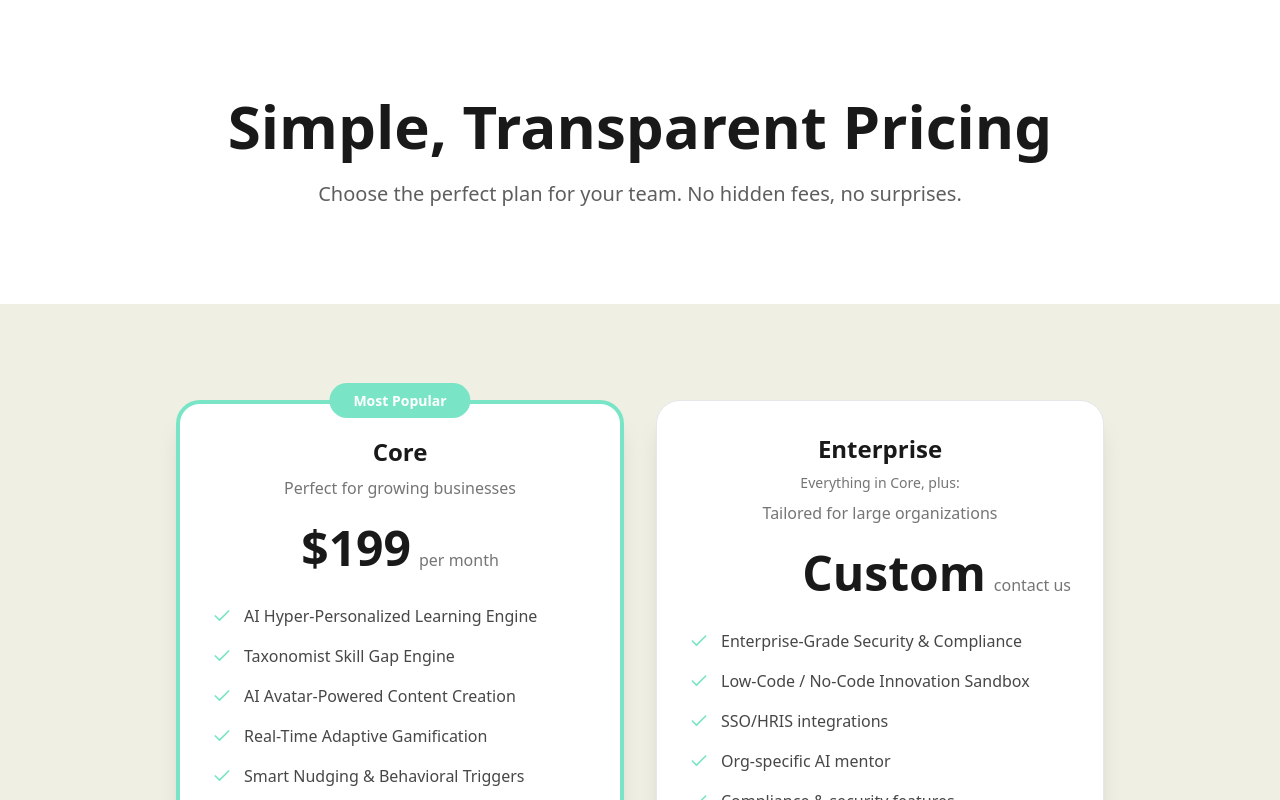
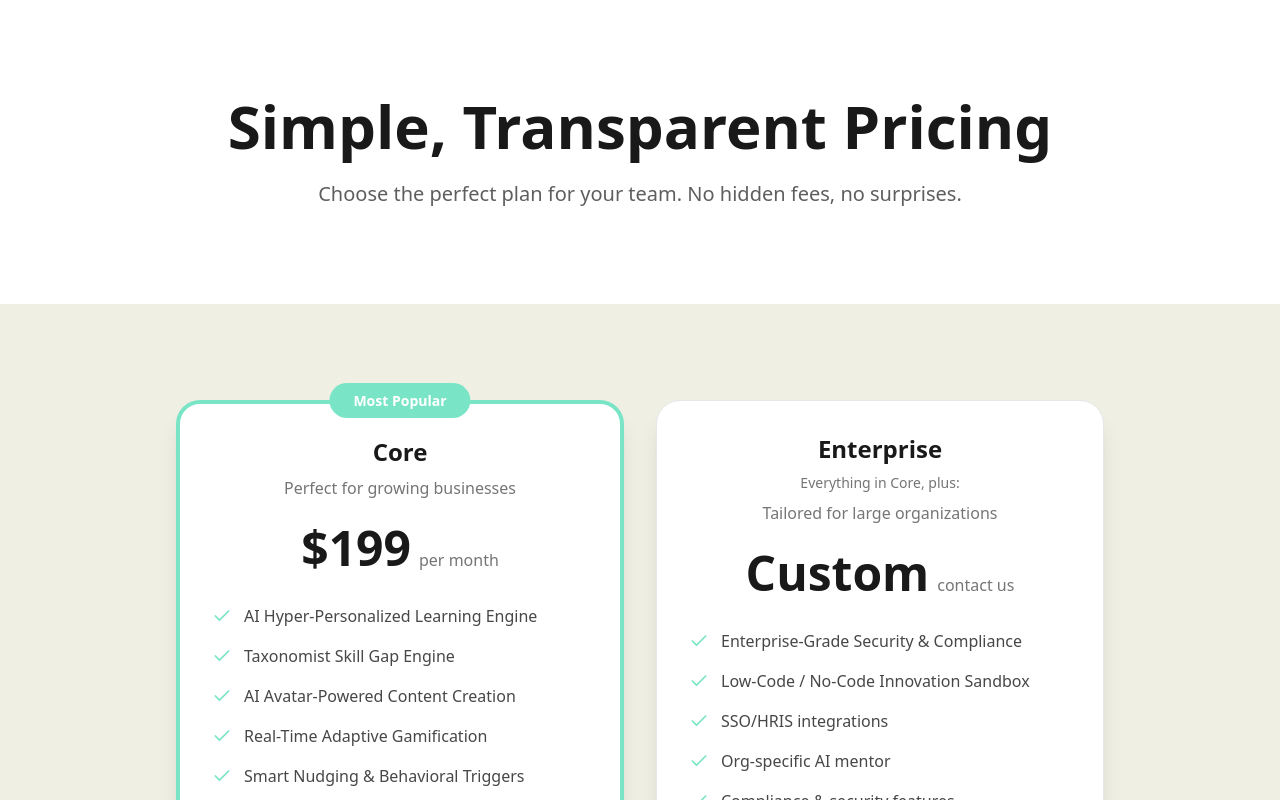
Before and after one commit to kkarakas-lxera/lxera-vision-platform, a React (Vite) app: page /pricing in a window 1280 px wide. Shown: the top 800 px of the page. Built offline with nearby package versions, Linux system fonts and the light colour scheme.

Commit message:
Reverted to commit ee5711761de79c0b56adefea6570f07f1c8d3ff2

```diff
--- a/src/pages/Pricing.tsx
+++ b/src/pages/Pricing.tsx
@@ -1,3 +1,5 @@
+
+
 import { Button } from "@/components/ui/button";
 import { Check } from "lucide-react";
 
@@ -82,7 +84,7 @@ const Pricing = () => {
                   <p className="text-business-black/60 mb-6">
                     {plan.description}
                   </p>
-                  <div className={`mb-6 ${plan.name === 'Enterprise' ? 'text-right' : ''}`}>
+                  <div className="mb-6">
                     <span className="text-5xl font-bold text-business-black">
                       {plan.price}
                     </span>
```
